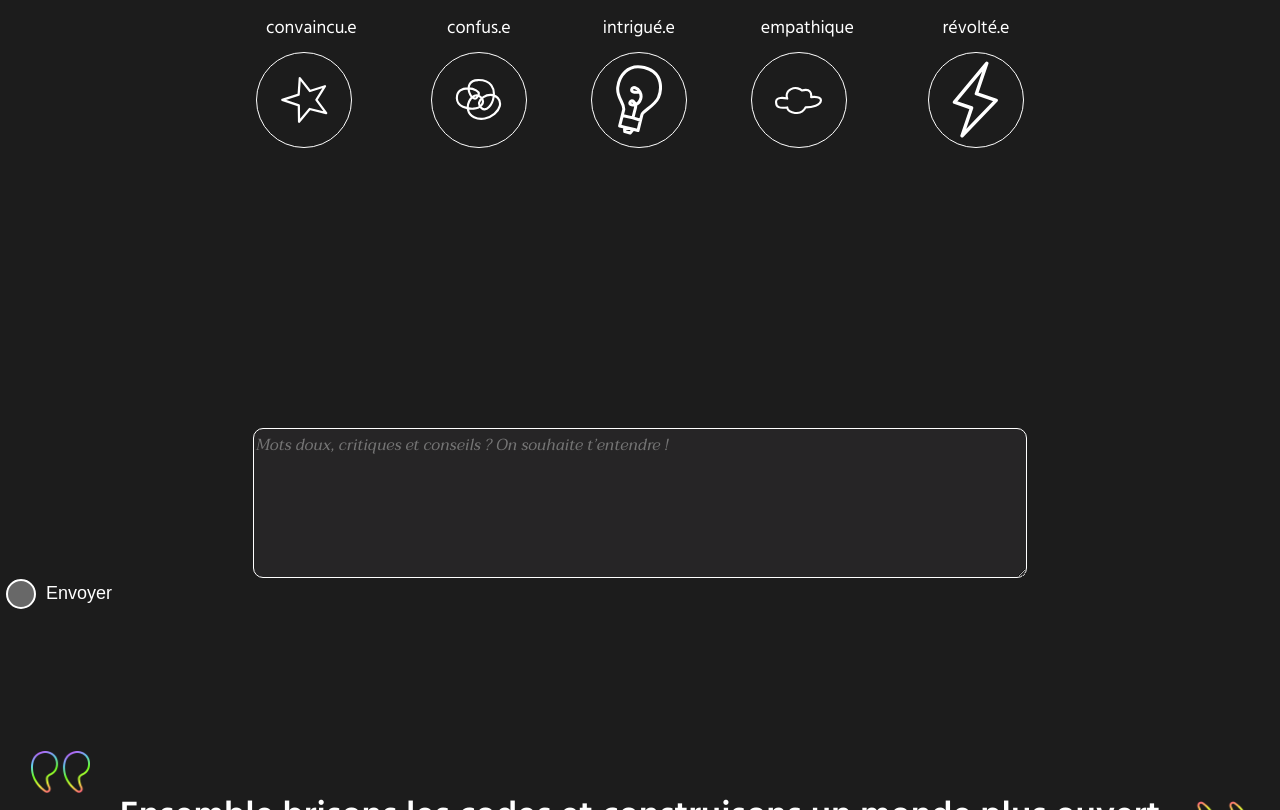
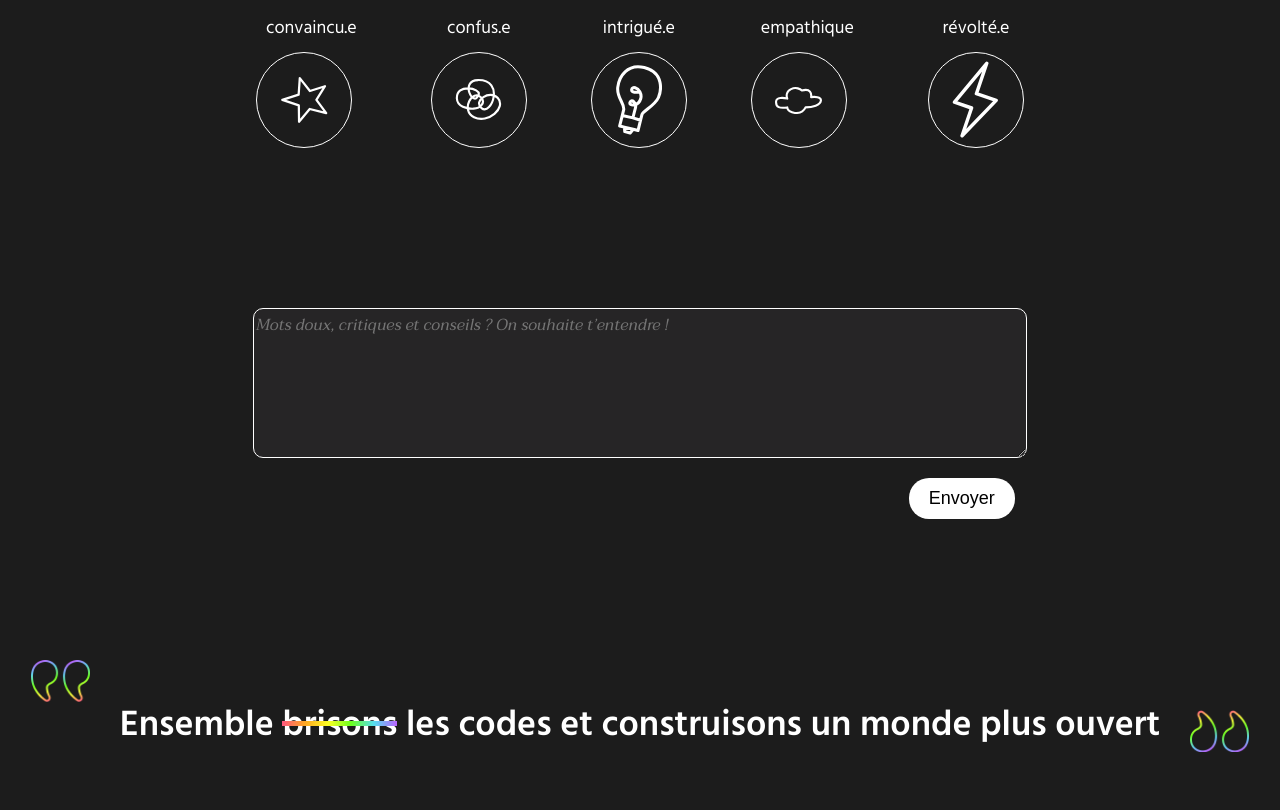
Before and after one commit to MaxLepan/undefined, a website: page src/html/index.ejs in a window 1280 px wide. Shown: the part 9835-10645 px from the top of the page. Drawn offline with nearby package versions, Linux system fonts and the light colour scheme; files that its build step writes are made by us from their sources.

Commit message:
finito pipo

```diff
--- a/src/assets/style.css
+++ b/src/assets/style.css
@@ -25,7 +25,26 @@ header .menu{
     position: fixed;
     top: 30px;
 }
-
+.submit_feedback{
+    background: none;
+    box-shadow: none;
+    border: none;
+    color: black;
+    font-size: 18px;
+    font-weight: 500;
+    display: flex;
+    flex-direction: row;
+    align-items: center;
+    background-color: #FFF;
+    padding: 10px 20px;
+    border-radius: 20px;
+    margin-left: 71%;
+    margin-top: 20px;
+    z-index: 1000;
+}
+.submit_feedback::before{
+    display: none;
+}
 header .menu span{
     width: 40px;
     border: 1px solid #FFF;
@@ -661,7 +680,7 @@ textarea{
     border:1px solid #FFF;
     border-radius: 10px;
     background-color: #262526;
-    margin-top: 280px;
+    margin-top: 160px;
     font-size: 16px;
     font-family: 'Taviraj';
     font-style: italic;
```
